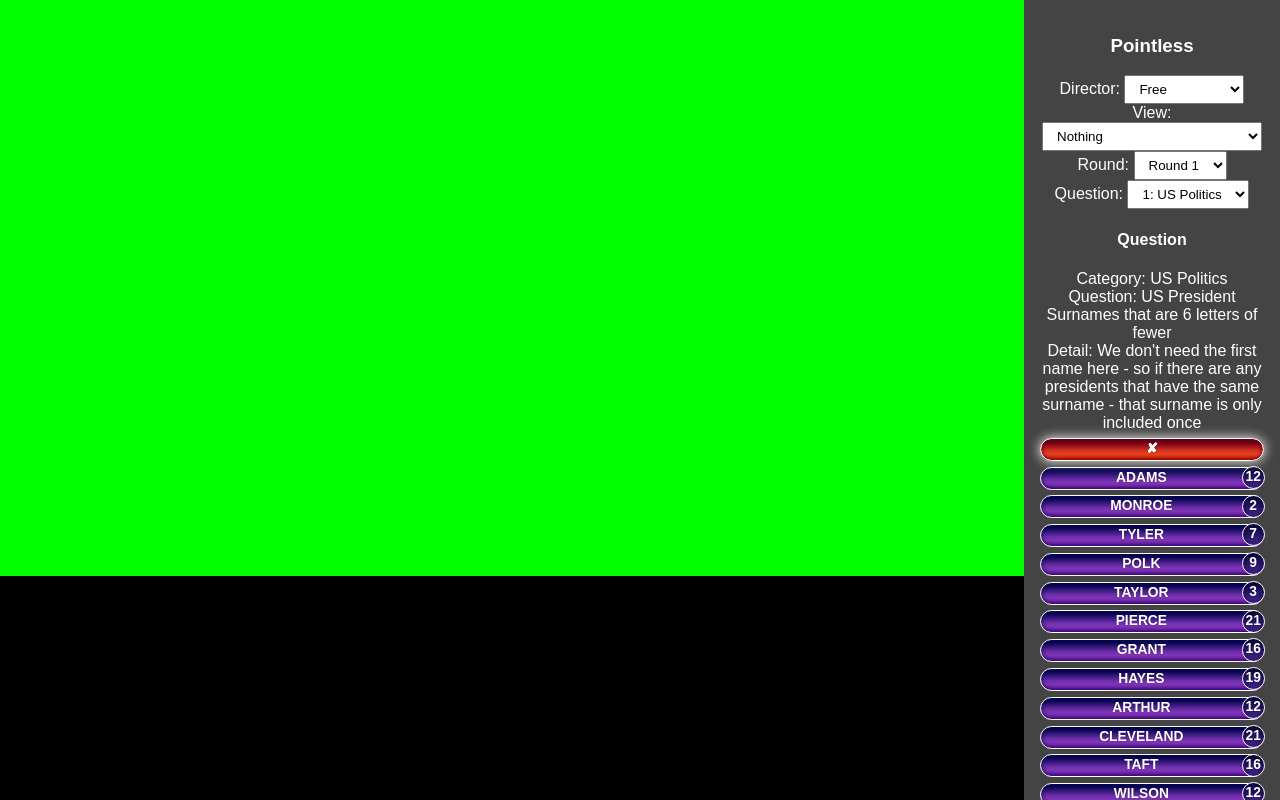
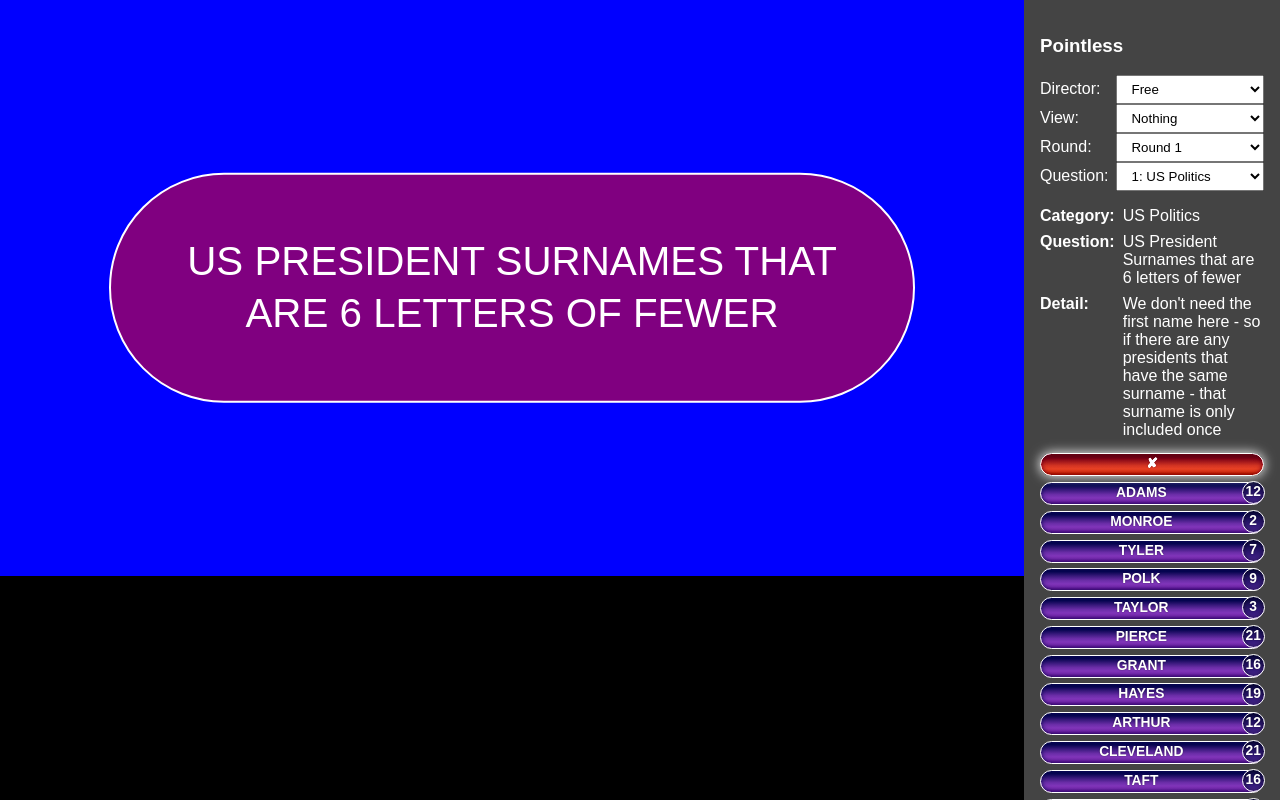
Before and after one commit to joshthompson/taskmaster-screen, a Vue app: page / in a window 1280 px wide. Both pictures are taken after a click on the link 972 px from the left and 245 px from the top of the page. Built offline with nearby package versions, Linux system fonts and the light colour scheme.

Commit message:
Work on old laptop whilst in Abisko

```diff
--- a/src/FakePointless.vue
+++ b/src/FakePointless.vue
@@ -5,13 +5,13 @@
 	import ControlBar from '@/components/shared/ControlBar.vue'
 	import ScriptBar from '@/components/shared/ScriptBar.vue'
 	import Scoreometer from '@/components/pl/Scoreometer.vue'
-	import AnswerBlock from '@/components/pl/AnswerBlock.vue'
 	import TeamDivide from '@/components/pl/TeamDivide.vue'
-	import { PointlessAnswer, PointlessQuestion, PointlessTeam, PointlessGame, PLState } from '@/types/Pointless'
+	import QuestionDetails from '@/components/pl/QuestionDetails.vue'
+	import { PointlessAnswer, PointlessQuestion, PointlessTeam, PointlessGame, PLState, PointlessWrongAnswer } from '@/types/Pointless'
 	import { game } from '@/services/pl/data'
 
 	@Component({
-		components: { DisplayArea, ControlBar, ScriptBar, Scoreometer, AnswerBlock, TeamDivide }
+		components: { DisplayArea, ControlBar, ScriptBar, Scoreometer, TeamDivide, QuestionDetails }
 	})
 	export default class FakePointless extends Vue {
 
@@ -20,23 +20,22 @@
 
 		public get screen() { return (this.$store.state.pl as PLState).screen }
 		public set screen(screen: string) {
+			if (screen.endsWith('_free')) {
+				this.director = 'free'
+			} else {
 				this.game.teams.forEach((team) => {
 					if (screen.endsWith(`_${team.name}`)) {
 						this.director = team.googleName
 					}
 				})
+			}
 			this.$store.commit('plSetScreen', screen)
 		}
 
 		public game: PointlessGame = game
 
-		public wrongAnswer: PointlessAnswer = {
-			answer: '✘',
-			score: 100
-		}
-
-		public answer1: PointlessAnswer = this.wrongAnswer
-		public answer2: PointlessAnswer = this.wrongAnswer
+		public answer1: PointlessAnswer = PointlessWrongAnswer
+		public answer2: PointlessAnswer = PointlessWrongAnswer
 
 		public get round() {
 			return this.game.rounds[this.game.currentRound]
@@ -51,7 +50,12 @@
 		}
 
 		public setAnswer(answer: PointlessAnswer) {
-			this.answer1 = answer || this.wrongAnswer
+			this.answer1 = answer || PointlessWrongAnswer
+		}
+
+		public setRound(round: number) {
+			this.game.currentRound = round
+			this.game.currentQuestion = 0
 		}
 
 		public get showScore() {
@@ -59,7 +63,7 @@
 				return 'right'
 			} else if (this.screen.startsWith('score_team')) {
 				return 'left'
-			} else if (this.screen.startsWith('team_')) {
+			} else if (this.screen.startsWith('score')) {
 				return 'normal'
 			}
 			return 'none'
@@ -80,15 +84,23 @@
 <template>
 	<div id="fake-pointless">
 		<DisplayArea :screenCapture="false">
+			<div class="question">
+				<div class="inner">
+					<div class="text">{{ question.question }}</div>
+				</div>
+			</div>
 			<TeamDivide :mode="showTeamDivide" />
+			<!-- <TeamScore :team="showTeamScore" /> -->
 			<div :class="{ 'score-container': true, [showScore]: true }">
 				<Scoreometer
+					:round="game.currentRound"
 					:question="question"
 					:answer="answer1"
 					:type="double ? 'left' : 'standard'"
 					:key="question.question + 1 + answer1.answer"
 				/>
 				<Scoreometer
+					:round="game.currentRound"
 					:question="question"
 					:answer="answer2"
 					v-if="double" type="right"
@@ -96,9 +108,10 @@
 				/>
 			</div>
 		</DisplayArea>
-		<ControlBar>
+		<ControlBar class="contol-bar">
 			<h3>Pointless</h3>
 
+			<div class="options">
 				<div>
 					<label>Director: </label>
 					<select v-model="director">
@@ -118,12 +131,15 @@
 						<option value="board">Question Board</option>
 						<option value="score">Score-o-meter</option>
 						<optgroup label="Team View">
+							<option value="team_free">Team View: Free</option>
 							<option v-for="(team, i) in game.teams" :key="i" :value="`team_${team.name}`">Team View: {{ team.name }}</option>
 						</optgroup>
 						<optgroup label="Team / Score-o-meter">
+							<option value="team_score_free">Team / Meter: Free</option>
 							<option v-for="(team, i) in game.teams" :key="i" :value="`team_score_${team.name}`">Team / Meter: {{ team.name }}</option>
 						</optgroup>
 						<optgroup label="Score-o-meter / Team">
+							<option value="score_team_free">Meter / Team: Free</option>
 							<option v-for="(team, i) in game.teams" :key="i" :value="`score_team_${team.name}`">Meter / Team: {{ team.name }}</option>
 						</optgroup>
 					</select>
@@ -131,7 +147,7 @@
 
 				<div>
 					<label>Round: </label>
-				<select v-model="game.currentRound">
+					<select :value="game.currentRound" @change="setRound($event.target.value)">
 						<option
 							v-for="(round, i) in game.rounds"
 							:key="i"
@@ -150,18 +166,9 @@
 						>{{ i + 1 }}: {{ question.category }}</option>
 					</select>
 				</div>
+			</div>
 
-			<h4>Question</h4>
-
-			<div>Category: {{ question.category }}</div>
-			<div>Question: {{ question.question }}</div>
-			<div>Detail: {{ question.detail }}</div>
-			<div>
-				<AnswerBlock :answer="null" size="small" @selected="setAnswer" :selected="answer1 === wrongAnswer" />
-			</div>
-			<div v-for="answer in question.openAnswers" :key="answer.answer">
-				<AnswerBlock :answer="answer" size="small" @selected="setAnswer" :selected="answer1 === answer" />
-			</div>
+			<QuestionDetails :question="question" :answer="answer1" @setAnswer="setAnswer" />
 
 		</ControlBar>
 		<ScriptBar />
@@ -179,8 +186,53 @@
 		padding: 5px 10px;
 	}
 
+	.contol-bar {
+		text-align: left;
+	}
 
 	@import '@/style/sizing.scss';
+	.question {
+		width: $width;
+		height: $height;
+		background: blue;
+		padding-top: s(50);
+		text-align: center;
+		.inner {
+			display: inline-flex;
+			background: purple;
+			border: s(0.5) solid #FFFFFF;
+			width: s(140);
+			min-height: s(40);
+			border-radius: s(20);
+			padding-top: s(2);
+			padding-bottom: s(2);
+			padding-left: s(10);
+			padding-right: s(10);
+			line-height: s(9);
+			font-size: s(7);
+			text-transform: uppercase;
+			flex-direction: column;
+			justify-content: center;
+			transform: translateY(-50%);
+		}
+	}
+
+	.options {
+		display: table;
+		& > * {
+			display: table-row;
+			& > * {
+				display: table-cell;
+				&:nth-child(1) {
+					padding-right: 0.5em;
+				}
+				&:nth-child(2) {
+					width: 100%;
+				}
+			}
+		}
+	}
+
 	.score-container {
 		$offset: 3;
 		position: relative;
--- a/src/components/pl/AnswerBlock.vue
+++ b/src/components/pl/AnswerBlock.vue
@@ -44,6 +44,7 @@
         border-radius: 0.5em;
         height: 1em;
         line-height: 0.6em;
+        text-align: center;
 
         border: s(0.3) solid #FFFFFF;
         background: linear-gradient(
--- /dev/null
+++ b/src/components/pl/QuestionDetails.vue
@@ -0,0 +1,73 @@
+<script lang="ts">
+	import { Component, Prop, Vue } from 'vue-property-decorator'
+	import { PointlessQuestion, PointlessAnswer, PointlessWrongAnswer } from '@/types/Pointless'
+	import AnswerBlock from '@/components/pl/AnswerBlock.vue'
+
+	@Component({
+		components: { AnswerBlock }
+	})
+	export default class QuestionDetails extends Vue {
+		@Prop() public question: PointlessQuestion
+		@Prop() public answer: PointlessAnswer
+		public wrongAnswer: PointlessAnswer = PointlessWrongAnswer
+
+		public setAnswer(answer: PointlessAnswer) {
+			this.$emit('setAnswer', answer)
+		}
+	}
+</script>
+
+<template>
+    <div class="question-details">
+		<div class="details">
+			<div>
+				<label>Category:</label>
+				<span>{{ question.category }}</span>
+			</div>
+			<div>
+				<label>Question:</label>
+				<span>{{ question.question }}</span>
+			</div>
+			<div>
+				<label>Detail:</label>
+				<span>{{ question.detail }}</span>
+			</div>
+		</div>
+		<div>
+			<AnswerBlock :answer="null" size="small" @selected="setAnswer" :selected="answer === wrongAnswer" />
+		</div>
+		<div v-for="a in question.openAnswers" :key="a.answer">
+			<AnswerBlock :answer="a" size="small" @selected="setAnswer" :selected="answer === a" />
+		</div>
+    </div>
+</template>
+
+<style lang="scss" scoped>
+	@import '@/style/sizing.scss';
+
+	.question-details {
+		margin-top: 1em;
+	}
+
+    label {
+		font-weight: bold;
+	}
+
+	.details {
+		display: table;
+		& > * {
+			display: table-row;
+			& > * {
+				display: table-cell;
+				&:nth-child(1) {
+					padding-right: 0.5em;
+				}
+				&:nth-child(2) {
+					padding-bottom: 0.5em;
+				}
+			}
+		}
+	}
+
+
+</style>
--- a/src/services/pl/PLAudio.ts
+++ b/src/services/pl/PLAudio.ts
@@ -1,7 +1,7 @@
 import { audio, stop, setVolume } from '@/services/shared/Audio'
 
-async function countdown() {
-	audio(`/pointless/audio/countdown.wav`)
+async function countdown(finalRound: boolean = false) {
+	audio(`/pointless/audio/countdown.wav`, 'default', finalRound ? 0.5 : 1)
 }
 
 async function correct() {
--- a/src/services/pl/data.ts
+++ b/src/services/pl/data.ts
@@ -71,7 +71,11 @@ export const game: PointlessGame = {
 					type: 'open',
 					question: 'Cool question 2',
 					detail: 'asopdkasd askdnapsdnaps dpa sdoas',
-					openAnswers: []
+					openAnswers: [
+						{ answer: 'Adams', score: fake(), extra: 'John Adams and John Quincy Adams' },
+						{ answer: 'Monroe', score: fake(), extra: 'James Monroe' },
+						{ answer: 'Tyler', score: fake(), extra: 'John Tyler' }
+					]
 				},
 				{
 					max: 50,
@@ -90,6 +94,22 @@ export const game: PointlessGame = {
 					openAnswers: []
 				}
 			]
+		},
+		{
+			questions: [
+				{
+					max: 50,
+					category: 'History',
+					type: 'open',
+					question: 'Cool question 2',
+					detail: 'asopdkasd askdnapsdnaps dpa sdoas',
+					openAnswers: [
+						{ answer: 'Adams', score: fake(), extra: 'John Adams and John Quincy Adams' },
+						{ answer: 'Monroe', score: fake(), extra: 'James Monroe' },
+						{ answer: 'Tyler', score: fake(), extra: 'John Tyler' }
+					]
+				}
+			]
 		}
 	],
 	teams: [
--- a/src/services/shared/Audio.ts
+++ b/src/services/shared/Audio.ts
@@ -1,7 +1,7 @@
 const ELEMENT_CLASS = 'fake-game-show-music'
 import store from '@/store'
 
-export function audio(file: string, id: string = 'default') {
+export function audio(file: string, id: string = 'default', playbackRate: number = 1) {
 	// Stop the music
 	stop(id)
 
@@ -16,6 +16,7 @@ export function audio(file: string, id: string = 'default') {
 	element.currentTime = 0
 	element.play()
 	element.volume = store.state.volume
+	element.playbackRate = playbackRate
 
 	return element
 }
--- a/src/types/Pointless.ts
+++ b/src/types/Pointless.ts
@@ -18,6 +18,11 @@ export interface PointlessRound {
 export interface PointlessTeam {
 	name: string
 	googleName: string
+}
+
+export const PointlessWrongAnswer: PointlessAnswer = {
+	answer: '✘',
+	score: 100
 }
 
 export interface PointlessQuestion {
```
Also changed, not shown: src/components/pl/Scoreometer.vue (+11 -2 lines). Lines whose indentation alone changed are shown as unchanged.
